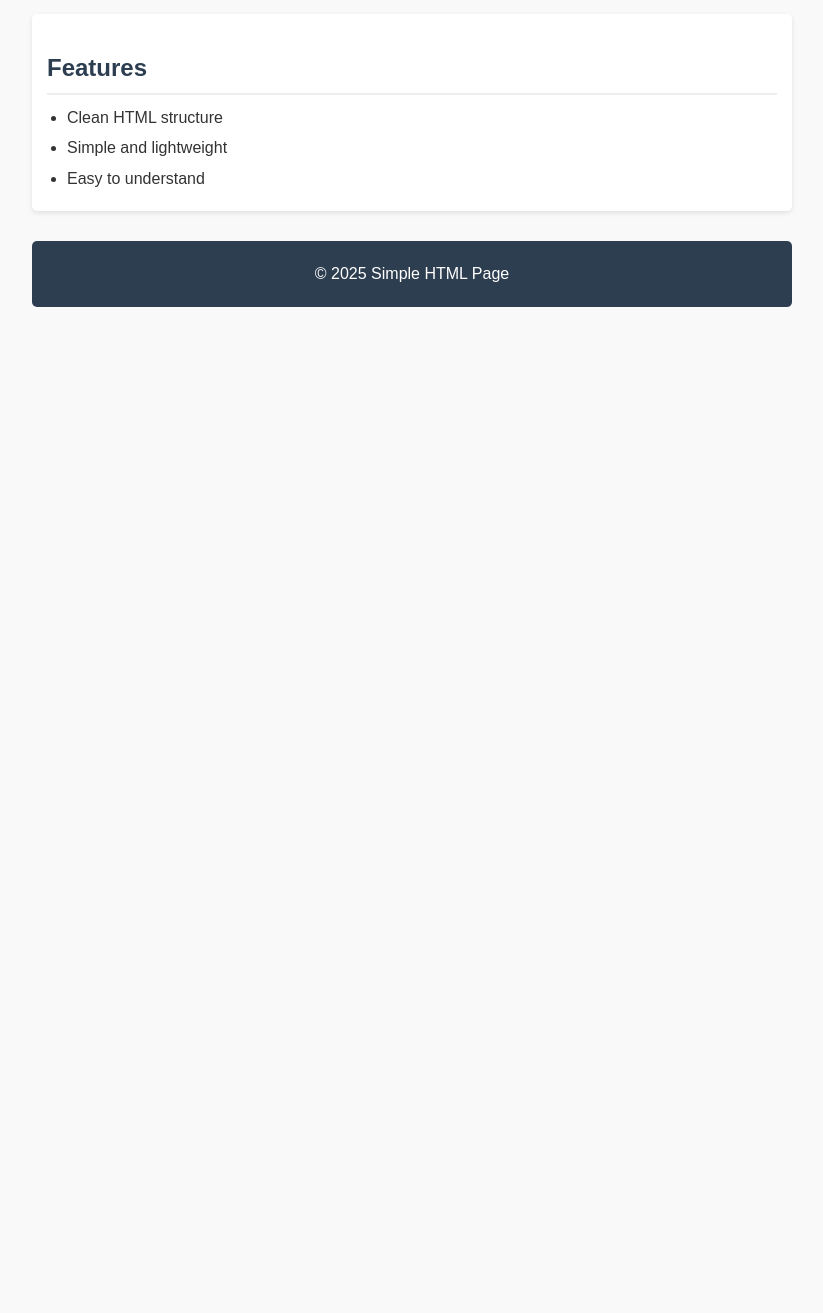
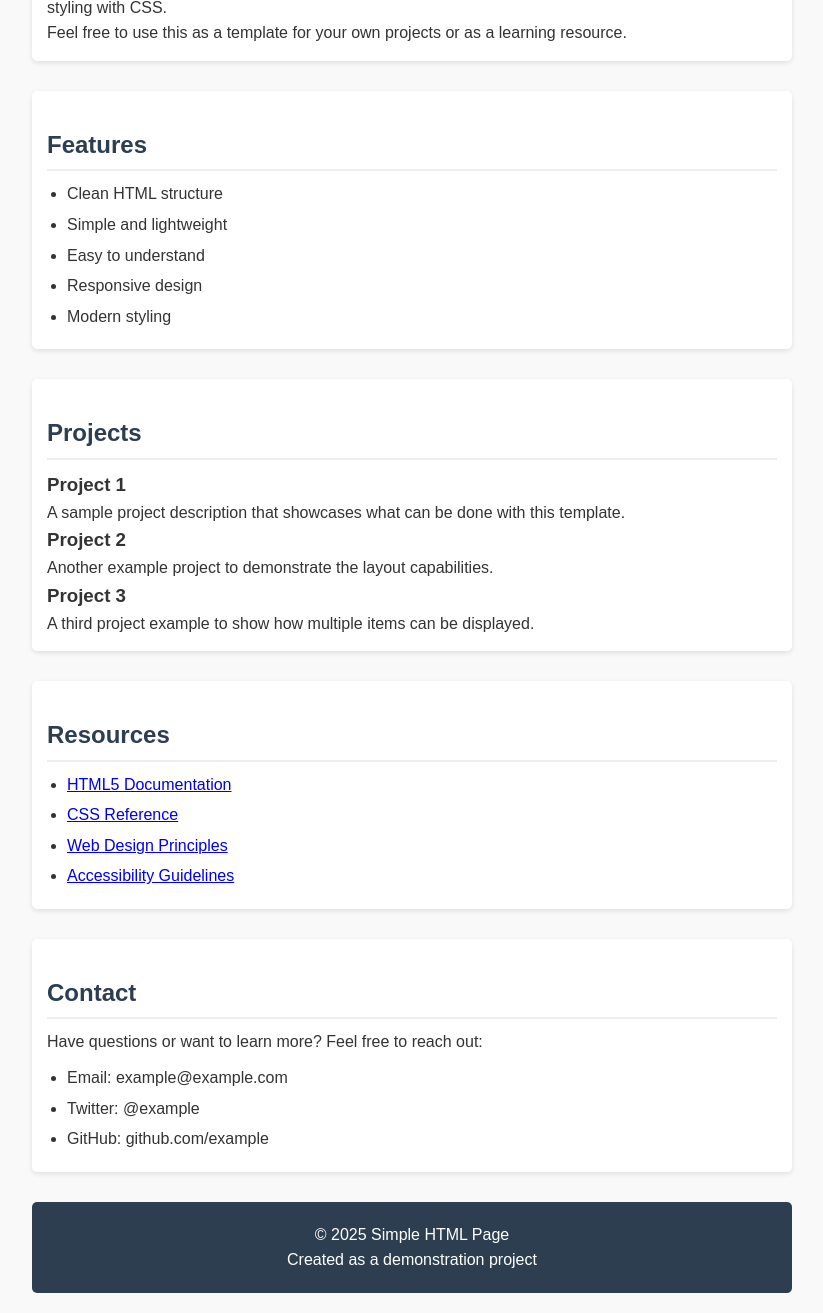
Before and after one commit to losvecos/simple-html-page, a plain HTML site: page index.html in a window 1280 px wide. Shown: the part 298-1611 px from the top of the page, without its empty margins (228-1051 px from the left). Before the commit the page ends 800 px from the top, so only its background shows below. Drawn offline with Linux system fonts and the light colour scheme.

Commit message:
Add more content to the HTML page (fixes #1)

```diff
--- a/index.html
+++ b/index.html
@@ -9,12 +9,14 @@
 <body>
     <header>
         <h1>Welcome to My Simple Page</h1>
+        <p class="tagline">A clean and modern demonstration site</p>
     </header>
 
     <main>
         <section>
             <h2>About This Page</h2>
-            <p>This is a simple HTML page created as a demonstration.</p>
+            <p>This is a simple HTML page created as a demonstration. It showcases basic HTML structure and styling with CSS.</p>
+            <p>Feel free to use this as a template for your own projects or as a learning resource.</p>
         </section>
 
         <section>
@@ -23,12 +25,53 @@
                 <li>Clean HTML structure</li>
                 <li>Simple and lightweight</li>
                 <li>Easy to understand</li>
+                <li>Responsive design</li>
+                <li>Modern styling</li>
+            </ul>
+        </section>
+
+        <section>
+            <h2>Projects</h2>
+            <div class="projects">
+                <div class="project">
+                    <h3>Project 1</h3>
+                    <p>A sample project description that showcases what can be done with this template.</p>
+                </div>
+                <div class="project">
+                    <h3>Project 2</h3>
+                    <p>Another example project to demonstrate the layout capabilities.</p>
+                </div>
+                <div class="project">
+                    <h3>Project 3</h3>
+                    <p>A third project example to show how multiple items can be displayed.</p>
+                </div>
+            </div>
+        </section>
+
+        <section>
+            <h2>Resources</h2>
+            <ul>
+                <li><a href="#">HTML5 Documentation</a></li>
+                <li><a href="#">CSS Reference</a></li>
+                <li><a href="#">Web Design Principles</a></li>
+                <li><a href="#">Accessibility Guidelines</a></li>
+            </ul>
+        </section>
+
+        <section>
+            <h2>Contact</h2>
+            <p>Have questions or want to learn more? Feel free to reach out:</p>
+            <ul class="contact-info">
+                <li>Email: example@example.com</li>
+                <li>Twitter: @example</li>
+                <li>GitHub: github.com/example</li>
             </ul>
         </section>
     </main>
 
     <footer>
         <p>&copy; 2025 Simple HTML Page</p>
+        <p>Created as a demonstration project</p>
     </footer>
 </body>
 </html>
```
